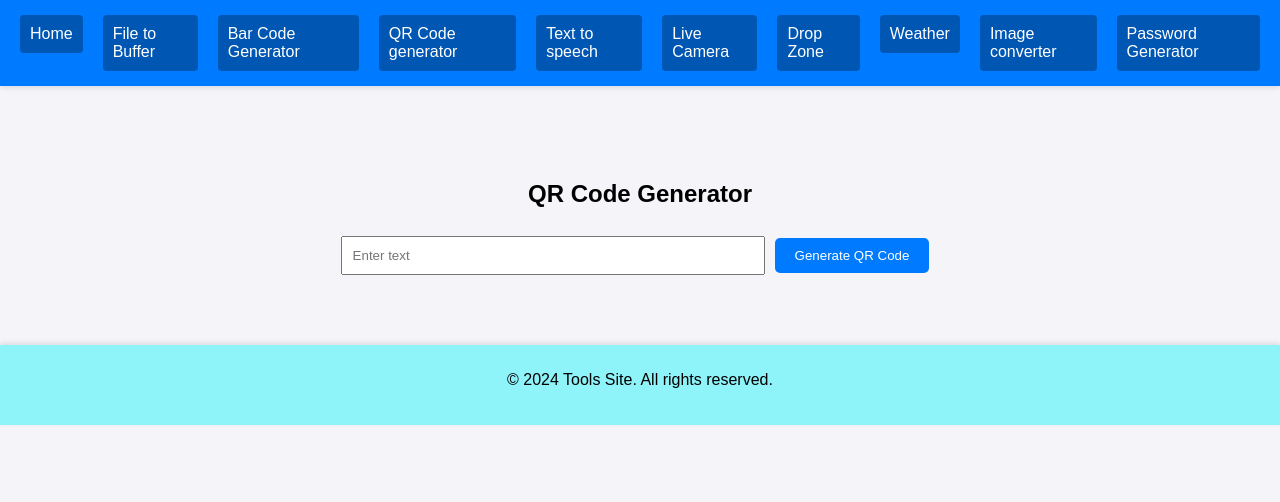
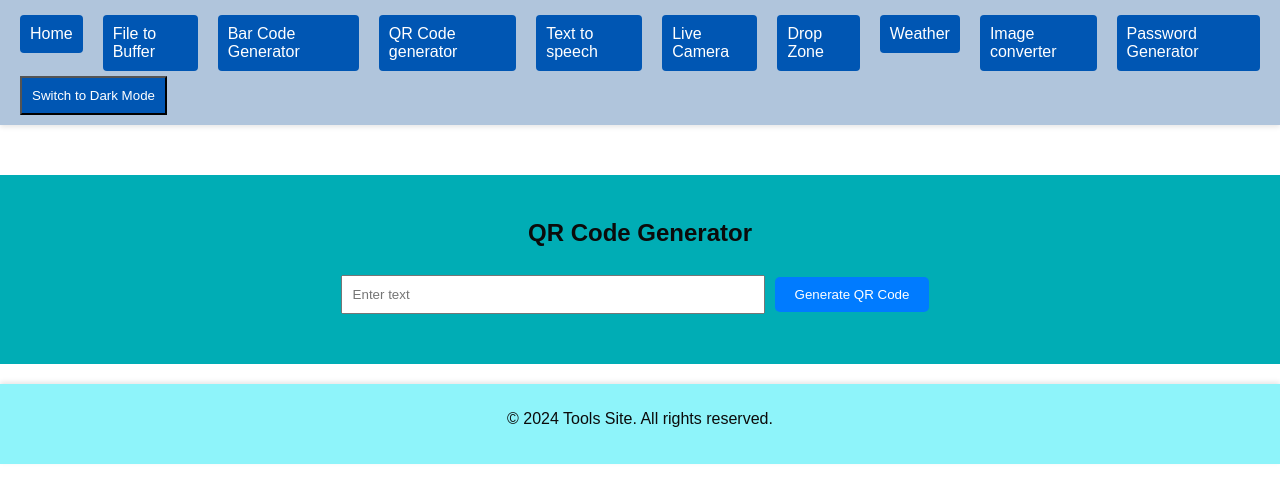
Before and after one commit to kunndnn/tools, a React (Create React App) app: page /#/qr-code in a window 1280 px wide. Shown: the top 502 px of the page. Built offline with nearby package versions, Linux system fonts and the light colour scheme.

Commit message:
Dark mode UI added

```diff
--- /dev/null
+++ b/src/Components/Common/ThemeContext.js
@@ -0,0 +1,28 @@
+import { createContext, useState, useEffect } from "react";
+
+const ThemeContext = createContext({
+  theme: "light",
+  toggleTheme: () => {},
+});
+
+const ThemeProvider = ({ children }) => {
+  const [theme, setTheme] = useState(localStorage.getItem("theme") || "light");
+
+  const toggleTheme = () => {
+    const newTheme = theme === "light" ? "dark" : "light";
+    setTheme(newTheme);
+    localStorage.setItem("theme", newTheme);
+  };
+
+  useEffect(() => {
+    document.body.className = theme;
+  }, [theme]);
+
+  return (
+    <ThemeContext.Provider value={{ theme, toggleTheme }}>
+      {children}
+    </ThemeContext.Provider>
+  );
+};
+
+export { ThemeContext, ThemeProvider };
--- /dev/null
+++ b/src/Components/Common/ToggleTheme.js
@@ -0,0 +1,14 @@
+import React, { useContext } from "react";
+import { ThemeContext } from "./ThemeContext";
+
+export const ToggleTheme = () => {
+  const { theme, toggleTheme } = useContext(ThemeContext);
+
+  return (
+    <div>
+      <button style={{ backgroundColor: "#0056b3",padding:"10px", color:'white' }} onClick={toggleTheme}>
+        {theme === "light" ? "Switch to Dark Mode" : "Switch to Light Mode"}
+      </button>
+    </div>
+  );
+};
--- a/src/Components/FileToBuffer.js
+++ b/src/Components/FileToBuffer.js
@@ -3,7 +3,7 @@ import Loader from "./Loader";
 import { ToastContainer, toast, Zoom } from "react-toastify";
 import "react-toastify/dist/ReactToastify.css";
 import CopyToClipBoard from "./Common/CopyToClipBoard";
-
+import "../Styles/FileToBuffer.css";
 function FileToBuffer() {
   const [loading, setLoading] = useState(false);
   const [output, setOutput] = useState(""); // State to hold the output base64 string
@@ -96,76 +96,24 @@ function FileToBuffer() {
     }
   };
 
-  // Inline styles for elements
-  const containerStyle = {
-    display: "flex",
-    flexDirection: "column",
-    alignItems: "center",
-    justifyContent: "center",
-    height: "80vh", // Adjust height to fit within the viewport responsively
-    width: "90vw", // Ensure responsiveness for smaller devices
-    maxWidth: "600px", // Max width for larger screens
-    margin: "auto",
-    padding: "20px",
-    backgroundColor: "#f0f0f0",
-    borderRadius: "15px",
-    boxShadow: "10px 10px 30px rgba(0, 0, 0, 0.2)", // 3D shadow effect
-    transform: "rotateX(5deg) rotateY(5deg)", // Slight 3D tilt effect
-    perspective: "1000px", // Gives a 3D feel
-    overflowY: "auto", // Enables vertical scrolling when content exceeds the container's height
-    maxHeight: "80vh", // Limit the max height to 80% of the viewport height
-  };
-
-  const buttonStyle = {
-    padding: "10px 20px",
-    backgroundColor: "#4CAF50",
-    color: "white",
-    border: "none",
-    borderRadius: "5px",
-    cursor: "pointer",
-    margin: "10px",
-    whiteSpace: "nowrap", // Prevent text wrapping
-  };
-
-  const fileInputStyle = {
-    marginBottom: "20px",
-  };
-
-  const textAreaStyle = {
-    width: "100%",
-    padding: "10px",
-    fontSize: "16px",
-    borderRadius: "5px",
-    resize: "none", // Disable resize
-  };
-
-  const headingStyle = {
-    margin: "20px 0",
-  };
-
   return (
     <>
-      <div style={containerStyle}>
-        <input type="file" ref={fileInputRef} style={fileInputStyle} />
-        <button style={buttonStyle} onClick={convertFile}>
-          Convert to Base64
-        </button>
+      <div className="container">
+        <input type="file" ref={fileInputRef} />
+        <button onClick={convertFile}>Convert to Base64</button>
 
-        <h2 style={headingStyle}>Output</h2>
-        <textarea value={output} rows="10" style={textAreaStyle} readOnly />
-        <CopyToClipBoard textToCopy={output} style={buttonStyle} />
+        <h2>Output</h2>
+        <textarea value={output} rows="10" readOnly />
+        <CopyToClipBoard textToCopy={output} />
 
-        <h2 style={headingStyle}>Convert Buffer to File</h2>
+        <h2>Convert Buffer to File</h2>
         <textarea
           value={bufferInput}
           onChange={handleBufferInputChange}
           rows="10"
-          style={textAreaStyle}
           placeholder="Paste base64 data here"
         />
-        <button style={buttonStyle} onClick={convertBufferToFile}>
-          Convert Buffer to File
-        </button>
+        <button onClick={convertBufferToFile}>Convert Buffer to File</button>
       </div>
       <Loader loading={loading} />
       <ToastContainer
--- a/src/Components/Layout.js
+++ b/src/Components/Layout.js
@@ -3,6 +3,7 @@ import Footer from "./Footer";
 import { Links } from "../helpers/constants";
 import "../Styles/Nav.css";
 import { useState } from "react";
+import { ToggleTheme } from "./Common/ToggleTheme";
 
 const Layout = () => {
   const [isOpen, setIsOpen] = useState(false);
@@ -28,6 +29,7 @@ const Layout = () => {
             </li>
           ))}
         </ul>
+        <ToggleTheme/>
       </nav>
       <main>
         <Outlet />
--- a/src/Components/PasswordGenerator.js
+++ b/src/Components/PasswordGenerator.js
@@ -29,6 +29,7 @@ export default function PasswordGenerator() {
 
   const copyToClipboard = () => {
     dismiss(); // Dismiss any existing toast notifications
+    if (!password) return toast.error("Nothing to copy", { theme: "dark" });
     navigator.clipboard.writeText(password);
     toast.success("Password copied !!!", { theme: "dark" });
   };
--- /dev/null
+++ b/src/Styles/FileToBuffer.css
@@ -0,0 +1,45 @@
+.container {
+    display: flex;
+    flex-direction: column;
+    align-items: center;
+    justify-content: center;
+    height: 80vh; /* Adjust height to fit within the viewport responsively */
+    width: 90vw; /* Ensure responsiveness for smaller devices */
+    max-width: 600px; /* Max width for larger screens */
+    margin: auto;
+    padding: 20px;
+    background-color: #f0f0f0;
+    border-radius: 15px;
+    box-shadow: 10px 10px 30px rgba(0, 0, 0, 0.2); /* 3D shadow effect */
+    transform: rotateX(5deg) rotateY(5deg); /* Slight 3D tilt effect */
+    perspective: 1000px; /* Gives a 3D feel */
+    overflow-y: auto; /* Enables vertical scrolling when content exceeds the container's height */
+    max-height: 80vh; /* Limit the max height to 80% of the viewport height */
+  }
+
+  .container input[type="file"] {
+    margin-bottom: 20px;
+  }
+
+  .container button {
+    padding: 10px 20px;
+    background-color: #4caf50;
+    color: white;
+    border: none;
+    border-radius: 5px;
+    cursor: pointer;
+    margin: 10px;
+    white-space: nowrap; /* Prevent text wrapping */
+  }
+
+  .container textarea {
+    width: 100%;
+    padding: 10px;
+    font-size: 16px;
+    border-radius: 5px;
+    resize: none; /* Disable resize */
+  }
+
+  .container h2 {
+    margin: 20px 0;
+  }
--- a/src/Styles/Footer.css
+++ b/src/Styles/Footer.css
@@ -6,6 +6,10 @@ footer {
   text-align: center;
   box-shadow: 0 -2px 5px rgba(0, 0, 0, 0.1);
   z-index: 1000;
+}
+
+body.dark footer p{
+  color: black;
 }
 
 .container {
--- a/src/Styles/Nav.css
+++ b/src/Styles/Nav.css
@@ -1,6 +1,6 @@
 /* General Navbar Styles */
 .navbar {
-    background-color: #007bff;
+    background-color: #b0c5dc;
     color: #fff;
     padding: 10px 20px;
     box-shadow: 0 2px 5px rgba(0, 0, 0, 0.1);
@@ -16,7 +16,7 @@
   }
 
   .navbar-toggle {
-    background-color: #0056b3;
+    background-color: #6292c5;
     color: #fff;
     border: none;
     padding: 8px 16px;
@@ -27,7 +27,7 @@
   }
 
   .navbar-toggle:hover {
-    background-color: #003d80;
+    background-color: #0b2f55;
   }
 
   /* Navbar Menu */
--- a/src/index.css
+++ b/src/index.css
@@ -11,3 +11,26 @@ code {
   font-family: source-code-pro, Menlo, Monaco, Consolas, 'Courier New',
     monospace;
 }
+/* Default styles for light theme */
+body.light {
+  --background-color: #ffffff;
+  --text-color: #0b0b0b;
+  --primary-color: #007bff;
+  background-color: var(--background-color);
+  color: var(--text-color);
+  &  .container {
+    background-color: #00adb5;
+}
+}
+
+/* Styles for dark theme */
+body.dark {
+  --background-color: #2e2c2c;
+  --text-color: #ffff;
+  --primary-color: #bb86fc;
+  background-color: var(--background-color);
+  color: var(--text-color);
+  & .container {
+    background-color: rgb(67, 154, 151);
+}
+}
```
Also changed, not shown: src/App.js (+8 -1 lines).
